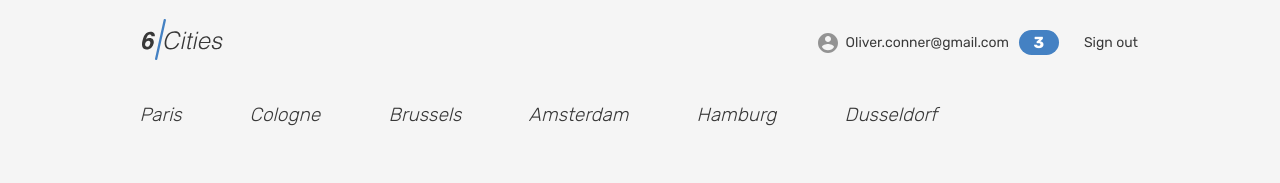
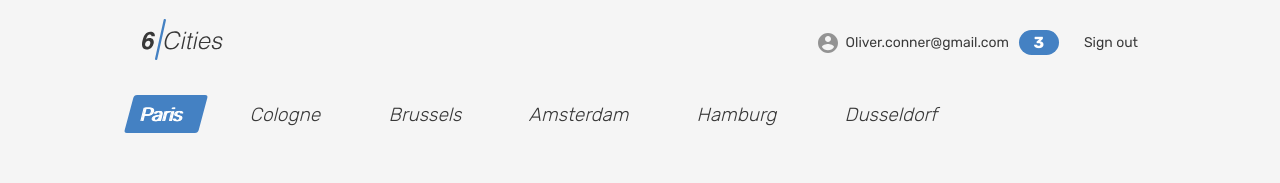
Before and after one commit to DOKrasnov/six-cities, a React (Vite) app: page / in a window 1280 px wide. Shown: the top 183 px of the page. Built offline with nearby package versions, Linux system fonts and the light colour scheme.

Commit message:
adds main tabs state

```diff
--- a/src/components/common/location-item/location-item.tsx
+++ b/src/components/common/location-item/location-item.tsx
@@ -1,14 +1,28 @@
 import {ReactElement} from 'react';
+import clsx from 'clsx';
 
 type LocationItemProps = {
   city: string;
+  activeTab: string;
+  clickHandler: () => void;
 }
-const LocationItem = ({city}: LocationItemProps): ReactElement => (
-  <li className="locations__item">
-    <a className="locations__item-link tabs__item" href="#">
-      <span>{city}</span>
-    </a>
-  </li>
-);
+
+function LocationItem({
+  city,
+  activeTab,
+  clickHandler,
+}: LocationItemProps): ReactElement {
+
+  return (
+    <li className="locations__item">
+      <a onClick={clickHandler} className={clsx('locations__item-link tabs__item', {
+        'tabs__item--active': activeTab === city,
+      })}
+      >
+        <span>{city}</span>
+      </a>
+    </li>
+  );
+}
 
 export default LocationItem;
--- a/src/components/offers-list/offers-list.tsx
+++ b/src/components/offers-list/offers-list.tsx
@@ -5,9 +5,13 @@ import SortForm from '../sort-form/sort-form.tsx';
 
 type OffersListProps = {
   offers: Offers;
+  activeTab: string;
 };
 
-function OffersList({offers}: OffersListProps): ReactElement {
+function OffersList({offers, activeTab}: OffersListProps): ReactElement {
+
+  const activeOffers: Offers = offers.filter((offer: Offer) => offer.city.name === activeTab);
+
   return (
     <section className="cities__places places">
       <h2 className="visually-hidden">Places</h2>
@@ -15,7 +19,7 @@ function OffersList({offers}: OffersListProps): ReactElement {
       <SortForm/>
       <div className="cities__places-list places__list tabs__content">
         {
-          offers.map((offer: Offer): ReactElement => (
+          activeOffers.map((offer: Offer): ReactElement => (
             <OfferCard
               key={offer.id}
               title={offer.title}
--- a/src/components/tabs/tabs.tsx
+++ b/src/components/tabs/tabs.tsx
@@ -2,7 +2,13 @@ import {ReactElement} from 'react';
 import {CITIES} from '../../const/const.ts';
 import LocationItem from '../common/location-item/location-item.tsx';
 
-function Tabs(): ReactElement {
+type TabsProps = {
+  activeTab: string;
+  setActiveTab: (arg0: string) => void;
+}
+
+function Tabs({activeTab, setActiveTab}: TabsProps): ReactElement {
+
   return (
     <div className="tabs">
       <section className="locations container">
@@ -12,6 +18,8 @@ function Tabs(): ReactElement {
               <LocationItem
                 key={city}
                 city={city}
+                activeTab={activeTab}
+                clickHandler={() => setActiveTab(city)}
               />
             ))
           }
--- a/src/pages/main-page/main-page.tsx
+++ b/src/pages/main-page/main-page.tsx
@@ -1,4 +1,4 @@
-import {ReactElement} from 'react';
+import {ReactElement, useState} from 'react';
 import {Offers} from '../../types/types.ts';
 import Header from '../../components/header/header.tsx';
 import Tabs from '../../components/tabs/tabs.tsx';
@@ -11,6 +11,7 @@ type MainPageProps = {
 };
 
 function MainPage({offers}: MainPageProps): ReactElement {
+  const [activeTab, setActiveTab] = useState('Paris');
 
   return (
     <>
@@ -21,10 +22,13 @@ function MainPage({offers}: MainPageProps): ReactElement {
         <Header/>
         <main className="page__main page__main--index">
           <h1 className="visually-hidden">Cities</h1>
-          <Tabs/>
+          <Tabs
+            activeTab={activeTab}
+            setActiveTab={(city: string) => setActiveTab(city)}
+          />
           <div className="cities">
             <div className="cities__places-container container">
-              <OffersList offers={offers}/>
+              <OffersList offers={offers} activeTab={activeTab}/>
               <div className="cities__right-section">
                 <Map/>
               </div>
```
